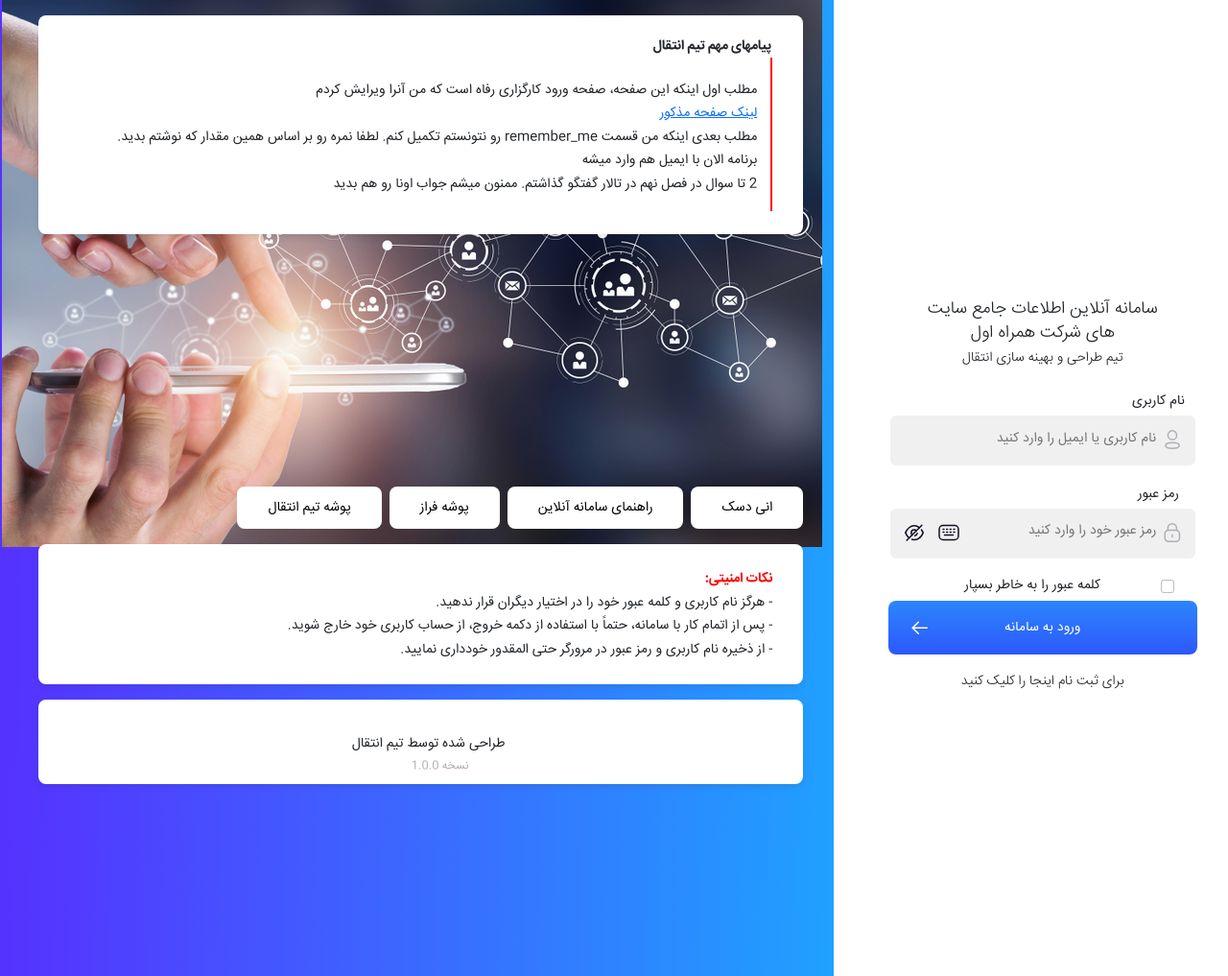
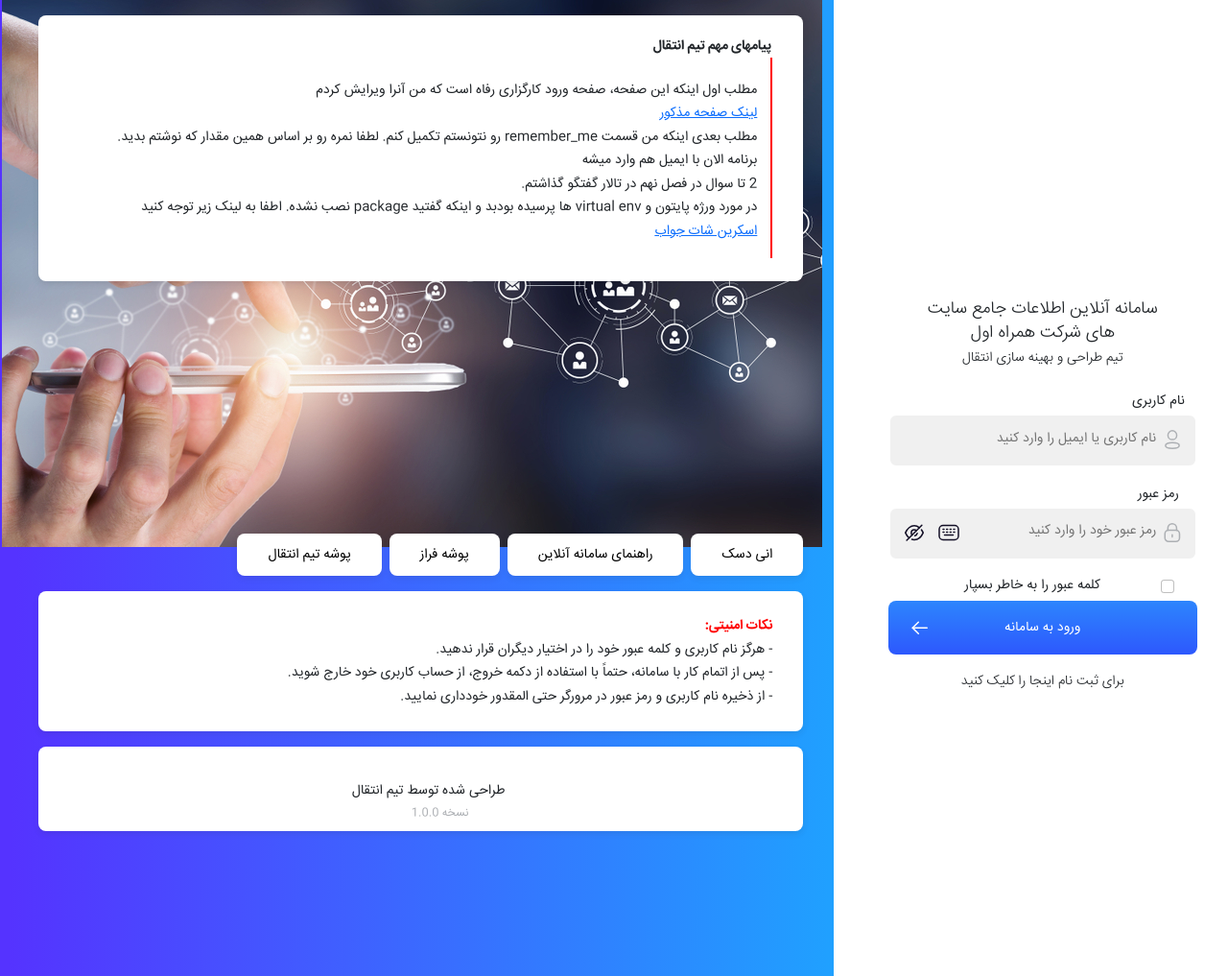
Before and after one commit to ghassemiali/ghassemi9, a Django app: page /accounts/login/ in a window 1280 px wide. Shown: the whole page at 96% size. Run offline with Django 3.2, Linux system fonts and the light colour scheme.

Commit message:
question from mentor

```diff
--- a/templates/accounts/login.html
+++ b/templates/accounts/login.html
@@ -326,7 +326,9 @@
                         <p>لینک صفحه مذکور</p></a>
                         <p>مطلب بعدی اینکه من قسمت remember_me رو نتونستم تکمیل کنم. لطفا نمره رو بر اساس همین مقدار که نوشتم بدید.</p>
                         <p>برنامه الان با ایمیل هم وارد میشه</p>
-                        <p>2 تا سوال در فصل نهم در تالار گفتگو گذاشتم. ممنون میشم جواب اونا رو هم بدید</p>
+                        <p>2 تا سوال در فصل نهم در تالار گفتگو گذاشتم.</p>
+                        <p>در مورد ورژه پایتون و virtual env ها پرسیده بودبد و اینکه گفتید package نصب نشده. اطفا به لینک زیر توجه کنید</p>
+                        <a href="{% url 'website:error' %}">اسکرین شات جواب</a>
                     </div>
 
                 </div>
--- a/website/urls.py
+++ b/website/urls.py
@@ -1,5 +1,5 @@
 from django.urls import path
-from website.views import home_view, about_view, contact_view, elements_view, test_view, newsletter_view
+from website.views import *
 
 app_name = 'website'
 
@@ -9,5 +9,6 @@ urlpatterns = [
     path('contact/', contact_view, name='contact'),
     path('elements/', elements_view, name='elements'),
     path('newsletter/', newsletter_view, name='newsletter'),
-    path('test/', test_view, name='test')
+    path('test/', test_view, name='test'),
+    path('error/', error_view, name='error'),
 ]
--- a/website/views.py
+++ b/website/views.py
@@ -51,3 +51,6 @@ def test_view(request):
 
     form = ContactForm()
     return render(request, 'test.html', {'form': form})
+
+def error_view(request):
+    return render(request, 'error.html')
```
Also changed, not shown: templates/error.html (added, +14 -0 lines), statics/img/other/error.jpg (added).
